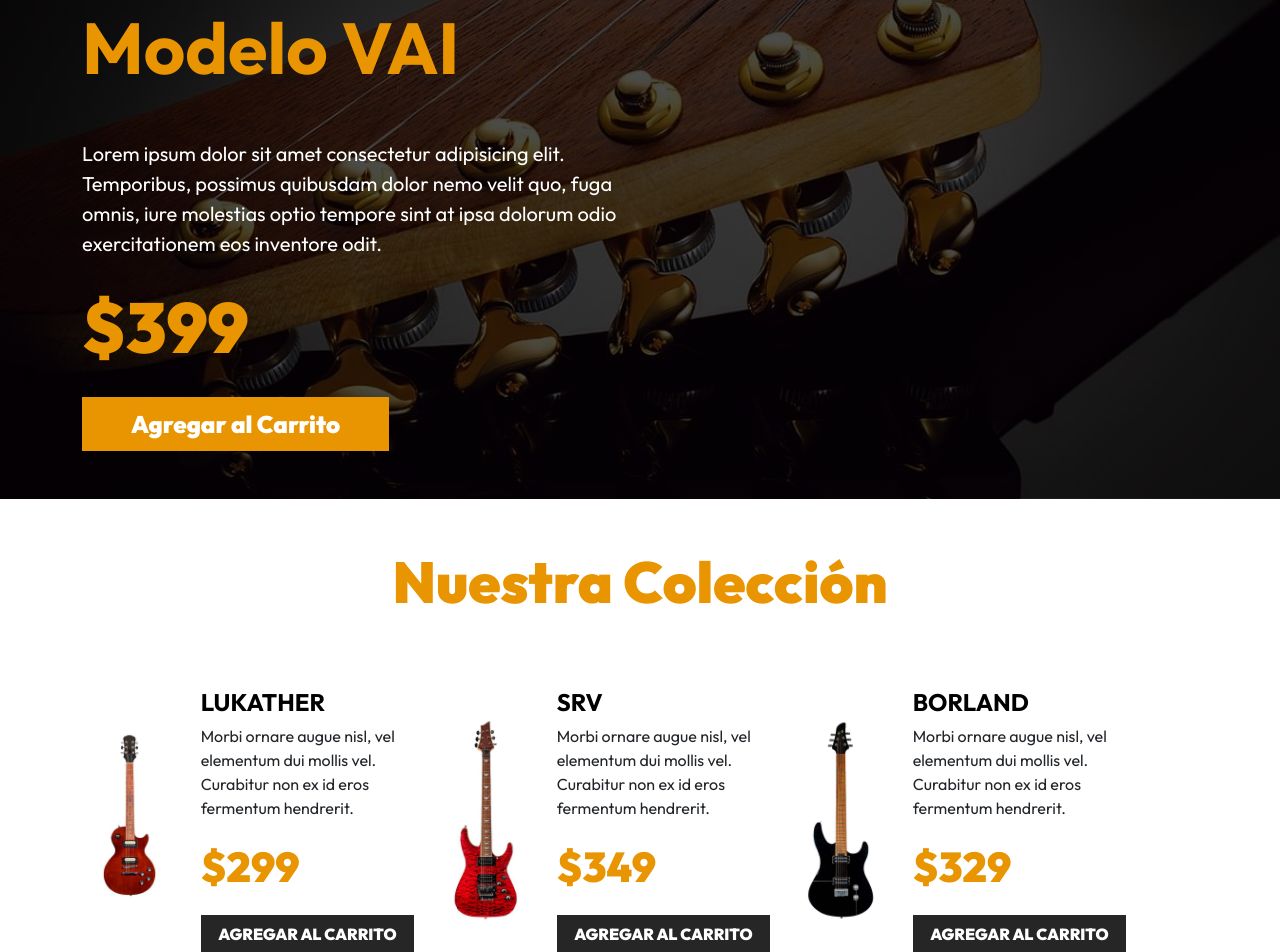
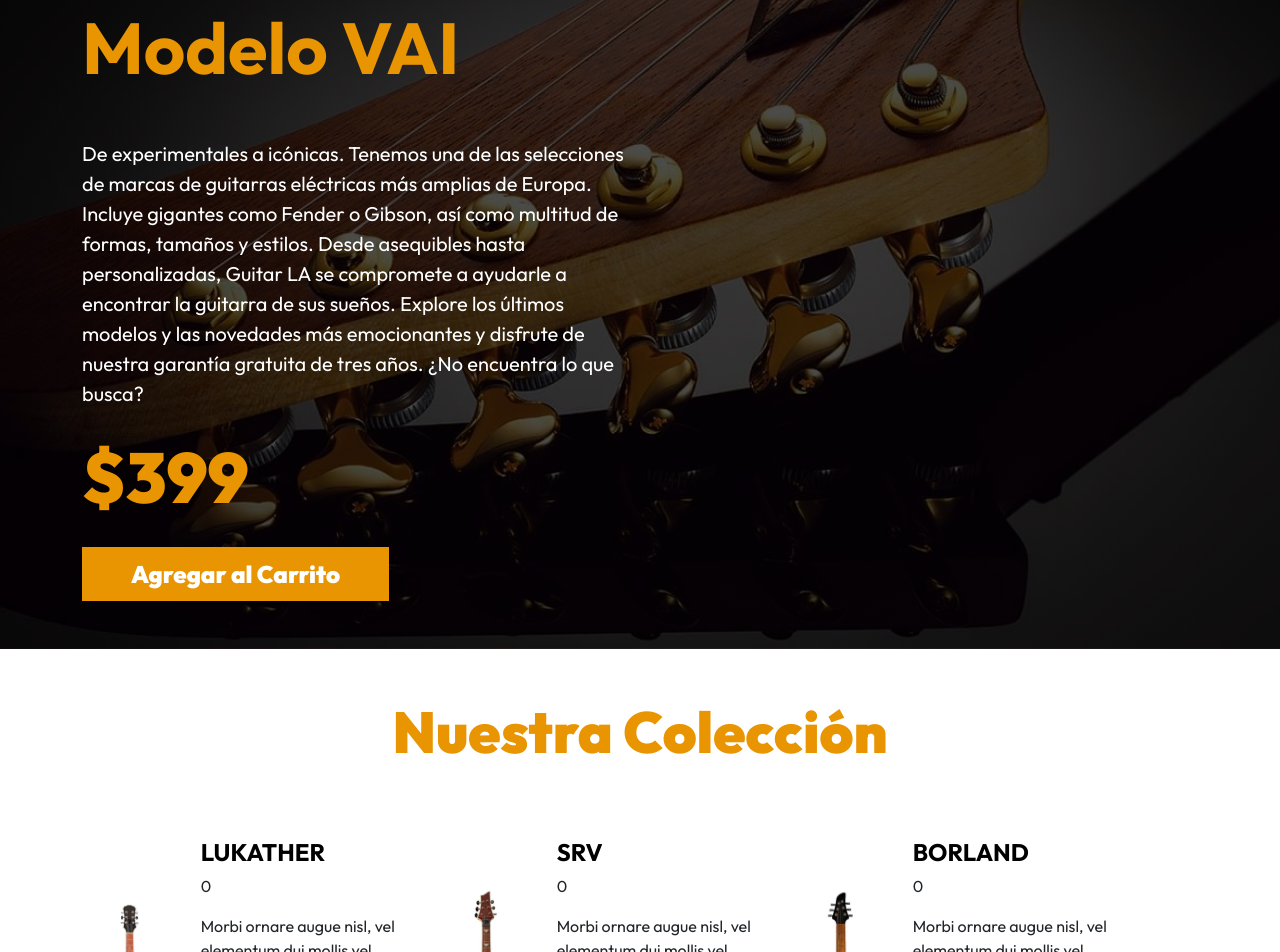
Before and after one commit to thesnakebite/guitarla-vue, a Vue app: page / in a window 1280 px wide. Shown: the part 220-1172 px from the top of the page. Built offline with nearby package versions, Linux system fonts and the light colour scheme.

Commit message:
Custom component event

```diff
--- a/src/App.vue
+++ b/src/App.vue
@@ -9,6 +9,10 @@
         guitarras.value = db
         // state.guitarras = db
     })
+
+    const agregarCarrito = () => {
+        alert('Diste click')
+    }
 
 </script>
 
@@ -85,7 +89,11 @@
             <div class="row mt-5">
                 <div class="col-md-6 text-center text-md-start pt-5">
                     <h1 class="display-2 fw-bold">Modelo VAI</h1>
-                    <p class="mt-5 fs-5 text-white">Lorem ipsum dolor sit amet consectetur adipisicing elit. Temporibus, possimus quibusdam dolor nemo velit quo, fuga omnis, iure molestias optio tempore sint at ipsa dolorum odio exercitationem eos inventore odit.</p>
+                    <p class="mt-5 fs-5 text-white">
+                        De experimentales a icónicas. Tenemos una de las selecciones de marcas de guitarras eléctricas más amplias de Europa. Incluye gigantes como Fender o Gibson, así como multitud de formas, tamaños y estilos.
+                        Desde asequibles hasta personalizadas, Guitar LA se compromete a ayudarle a encontrar la guitarra de sus sueños.
+                        Explore los últimos modelos y las novedades más emocionantes y disfrute de nuestra garantía gratuita de tres años. ¿No encuentra lo que busca?
+                    </p>
                     <p class="text-primary fs-1 fw-black">$399</p>
                     <button
                         type="button"
@@ -105,6 +113,7 @@
             <Guitarra
                 v-for="guitarra in guitarras"
                 :guitarra="guitarra"
+                @agregar-carrito="agregarCarrito"
             />
         </div>
     </main>
--- a/src/components/Guitarra.vue
+++ b/src/components/Guitarra.vue
@@ -1,10 +1,16 @@
 <script setup>
+    import { ref } from 'vue'
+
+    const numero = ref(0)
+
     const props = defineProps({
         guitarra: {
             type: Object,
             required: true
         }
     })
+
+    defineEmits(['agregar-carrito'])
 </script>
 
 <template>
@@ -18,11 +24,13 @@
         </div>
         <div class="col-8">
             <h3 class="text-black fs-4 fw-bold text-uppercase">{{ guitarra.nombre }}</h3>
+            <p>{{ numero }}</p>
             <p>{{ guitarra.descripcion }}</p>
             <p class="fw-black text-primary fs-3">${{ guitarra.precio }}</p>
             <button
                 type="button"
-                class="btn btn-dark w-100 "
+                class="btn btn-dark w-100"
+                @click="$emit('agregar-carrito')"
             >Agregar al Carrito</button>
         </div>
     </div>
```
